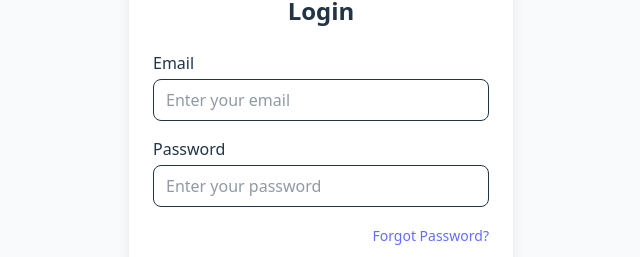
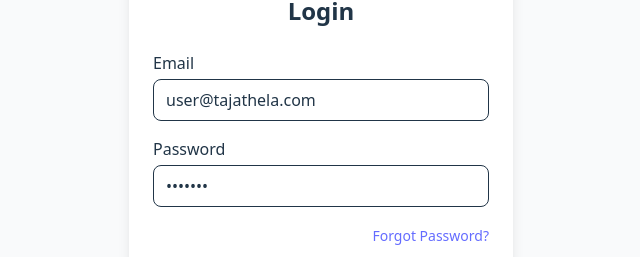
Before and after one commit to mishra-Ujjwal/tajaThela, a React (Vite) app in the folder frontend/: page /login in a window 1280 px wide. Shown: the part 270-527 px from the top of the page, without its empty margins (319-959 px from the left). Built offline with nearby package versions, Linux system fonts and the light colour scheme.

Commit message:
demo login credentials for recruiters

```diff
--- a/frontend/src/pages/LoginPage.jsx
+++ b/frontend/src/pages/LoginPage.jsx
@@ -6,8 +6,8 @@ import { setUserData } from "../../redux/userSlice";
 import { useDispatch } from "react-redux";
 
 export default function LoginPage() {
-  const [email, setEmail] = useState("");
-  const [password, setPassword] = useState("");
+  const [email, setEmail] = useState("user@tajathela.com");
+  const [password, setPassword] = useState("user123");
   const navigate = useNavigate();
   const dispatch = useDispatch();
 
```
